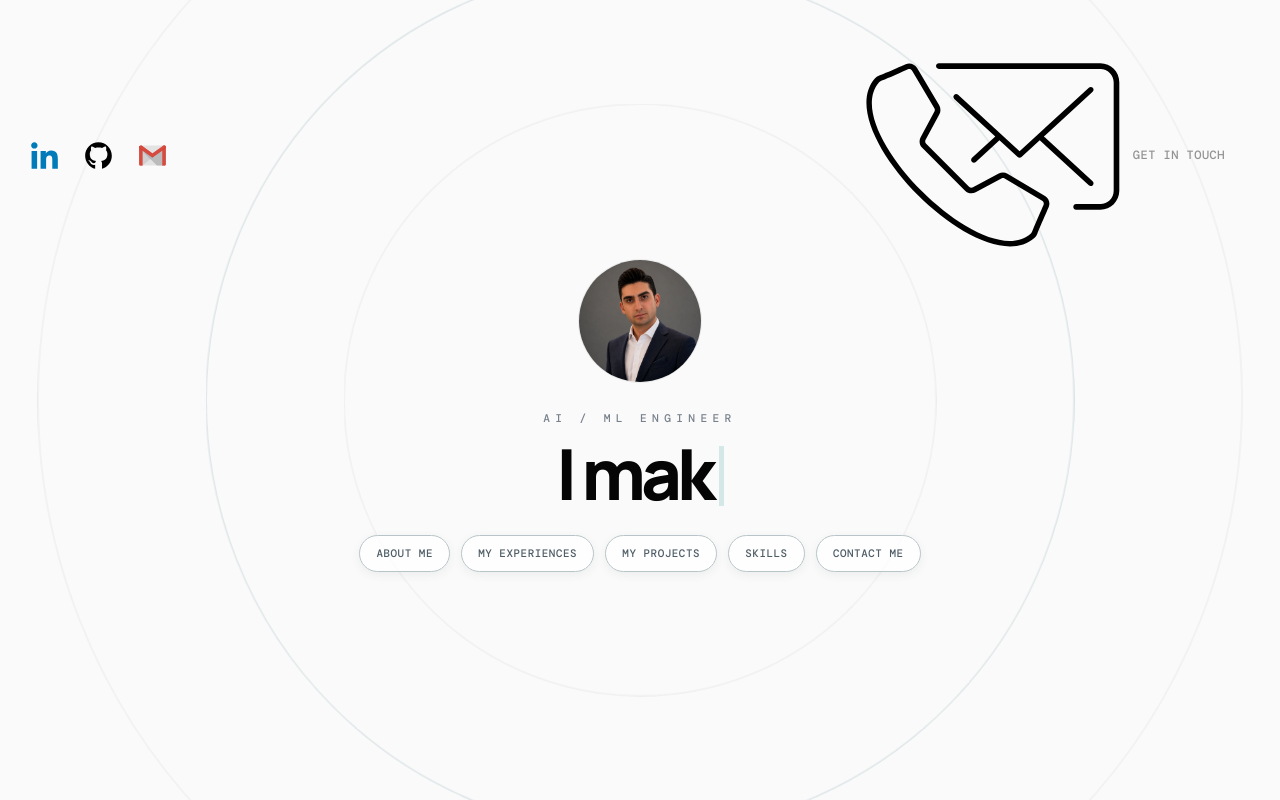
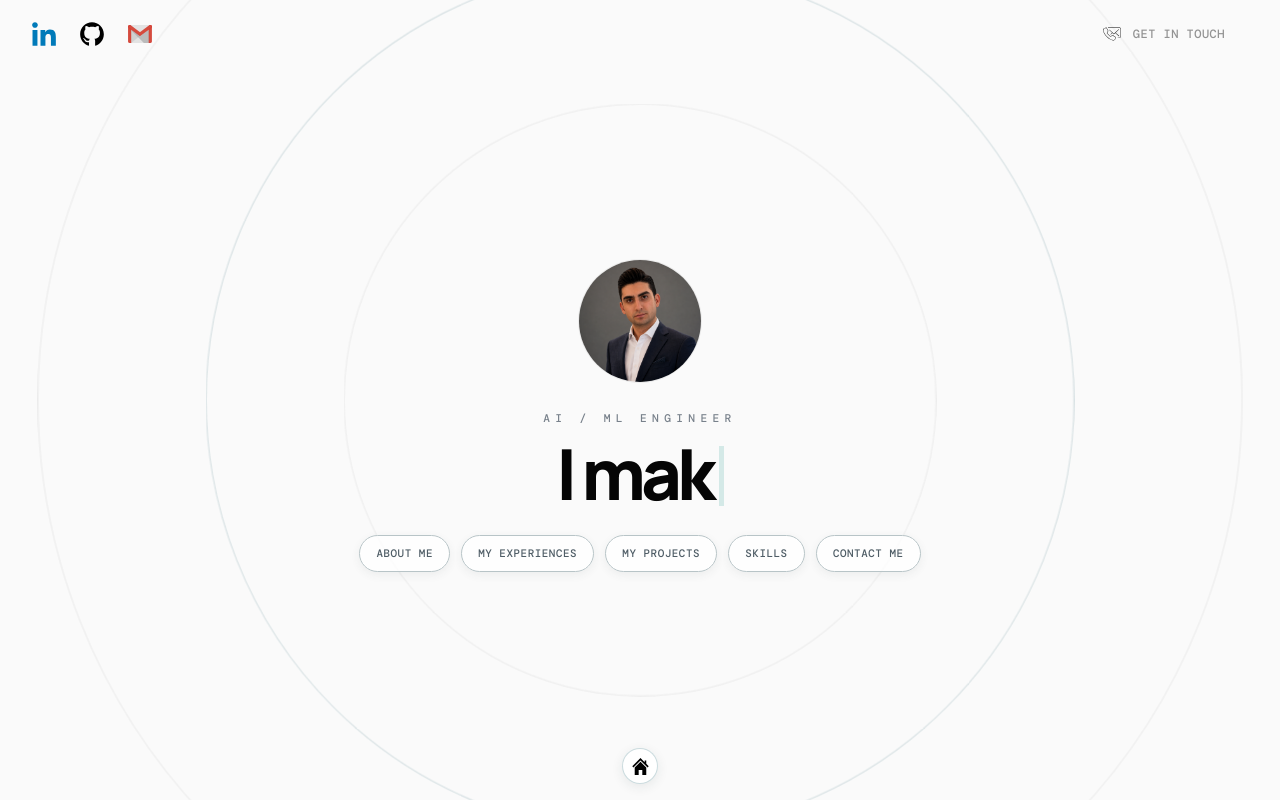
Before and after one commit to salehmmrezaei/saleh-portfolio, a React (Vite) app in the folder frontend/: page / in a window 1280 px wide. Built offline with nearby package versions, Linux system fonts and the light colour scheme; no server answers.

Commit message:
icon and about me section issues fixed

```diff
--- a/frontend/src/App.tsx
+++ b/frontend/src/App.tsx
@@ -1,7 +1,7 @@
 import { useEffect, useState } from 'react';
 import './index.css';
 import { ExperienceCarousel } from './components/ExperienceCarousel';
-import { ExternalLinkIcon, HomeIcon } from './components/Icons';
+import { ExternalLinkIcon, HomeButton } from './components/Icons';
 import { Hero } from './components/Hero';
 import { ContactSection } from './components/ContactSection';
 import type { Education, Experience, Project } from './types';
@@ -60,40 +60,44 @@ function App() {
 
   return (
     <main className="page-shell">
-      <Hero visibleText={visibleText} />
+      <Hero visibleText={visibleText} onBackHome={scrollHome} />
       <section className="content-section about-section snap-section" id="about">
         <div className="about-visual">
           <div className="section-heading"><p className="eyebrow">A LITTLE ABOUT ME</p><h2><span className="heading-line">Curious by nature.</span><br /><em>Builder by choice.</em></h2></div>
           <img className="about-photo" src={aboutPhoto} alt="Saleh exploring a forest trail" />
         </div>
         <div className="about-copy">
-          <p>Hey 👋 I’m Saleh, an AI Engineer based in Italy with a background in both artificial intelligence and software engineering.</p>
-          <p>I recently completed my M.Sc. in Artificial Intelligence at the University of Bologna, and my work has focused on building practical AI systems with LLMs, RAG, AI agents, NLP, and machine learning.</p>
+          <p>Hey 👋 I’m Saleh, an AI Engineer based in Italy with a background in both artificial intelligence and software engineering.
+            I completed my M.Sc. in Artificial Intelligence at the University of Bologna, and my work has focused on building practical AI systems with LLMs, RAG, AI agents, NLP, and machine learning.</p>
           <p>I enjoy turning ideas and prototypes into reliable applications, whether that means designing RAG pipelines, building agentic workflows, developing Python/FastAPI backends, or experimenting with new models and evaluation methods.</p>
           <p>Outside of work, I’m always exploring new AI tools, improving my projects, and learning how to build better systems that are useful, scalable, and production-ready.</p>
         </div>
+        <HomeButton onClick={scrollHome} />
       </section>
       <section className="content-section experience-section snap-section" id="experience">
         <div className="section-heading"><p className="eyebrow">PROFESSIONAL EXPERIENCES</p></div>
         {message('experiences', 'experiences', experiences.length)}
         {experiences.length > 0 && <ExperienceCarousel experiences={experiences} />}
+        <HomeButton onClick={scrollHome} />
       </section>
       <section className="content-section projects-section snap-section" id="projects">
         <div className="section-heading"><p className="eyebrow">SELECTED WORK</p><h2>Projects</h2></div>
         {message('projects', 'projects', projects.length)}
         <div className="project-grid">{projects.map((project) => <article className="project-card" key={project.id}><div><p className="project-number">0{project.id}</p><h3>{project.name}</h3><p>{project.description.join(' ')}</p></div><div className="project-footer"><div className="tags">{project.skills.map((skill) => <span key={skill}>{skill}</span>)}</div><a href={project.url} target="_blank" rel="noreferrer" aria-label={`View ${project.name}`}><ExternalLinkIcon /></a></div></article>)}</div>
+        <HomeButton onClick={scrollHome} />
       </section>
       <section className="content-section skills-section snap-section" id="skills">
         <div className="section-heading"><p className="eyebrow">WHAT I WORK WITH</p><h2>Skills</h2></div>
         <div className="skills-list">{['Python', 'Machine Learning', 'LLMs & RAG', 'FastAPI', 'Docker', 'SQL & Databases', 'React & TypeScript', 'Cloud & Deployment'].map((skill) => <span key={skill}>{skill}</span>)}</div>
+        <HomeButton onClick={scrollHome} />
       </section>
       <section className="content-section education-section snap-section" id="education">
         <div className="section-heading"><p className="eyebrow">THE FOUNDATION</p><h2>Education</h2></div>
         {message('educations', 'education records', educations.length)}
         {educations.map((education) => <article className="education-row" key={education.id}><div><h3>{education.degree}</h3><p>{education.institution}, {education.country}</p></div><p>{education.start_date} — {education.end_date}</p></article>)}
+        <HomeButton onClick={scrollHome} />
       </section>
-      <ContactSection />
-      <a className="global-home" href="#home" onClick={(event) => { event.preventDefault(); scrollHome(); }} aria-label="Back to home"><HomeIcon /></a>
+      <ContactSection onBackHome={scrollHome} />
     </main>
   );
 }
--- a/frontend/src/components/ContactSection.tsx
+++ b/frontend/src/components/ContactSection.tsx
@@ -1,6 +1,7 @@
 import { useState, type FormEvent } from 'react';
+import { HomeButton } from './Icons';
 
-export function ContactSection() {
+export function ContactSection({ onBackHome }: { onBackHome: () => void }) {
   const [isSending, setIsSending] = useState(false);
   const [status, setStatus] = useState<{ type: 'success' | 'error'; message: string } | null>(null);
 
@@ -68,6 +69,7 @@ export function ContactSection() {
         {status && <p className={`form-status ${status.type}`} role={status.type === 'error' ? 'alert' : 'status'}>{status.message}</p>}
       </form>
       <small>© {new Date().getFullYear()} Saleh Rezaei</small>
+      <HomeButton onClick={onBackHome} />
     </footer>
   );
 }
--- a/frontend/src/components/Hero.tsx
+++ b/frontend/src/components/Hero.tsx
@@ -1,11 +1,12 @@
-import { ContactIcon, GitHubIcon, LinkedInIcon, MailIcon } from './Icons';
+import { ContactIcon, GitHubIcon, HomeButton, LinkedInIcon, MailIcon } from './Icons';
 import profileImage from '../assets/profile.png';
 
 interface HeroProps {
   visibleText: string;
+  onBackHome: () => void;
 }
 
-export function Hero({ visibleText }: HeroProps) {
+export function Hero({ visibleText, onBackHome }: HeroProps) {
   return (
     <section className="hero snap-section" id="home">
       <nav className="topbar" aria-label="Primary navigation">
@@ -25,6 +26,7 @@ export function Hero({ visibleText }: HeroProps) {
           <a href="#about">About me</a><a href="#experience">My experiences</a><a href="#projects">My projects</a><a href="#skills">Skills</a><a href="#contact">Contact me</a>
         </nav>
       </div>
+      <HomeButton onClick={onBackHome} />
     </section>
   );
 }
--- a/frontend/src/components/Icons.tsx
+++ b/frontend/src/components/Icons.tsx
@@ -28,6 +28,10 @@ export function HomeIcon({ className }: IconProps) {
   return <img className={className} src={homeIcon} alt="" aria-hidden="true" />;
 }
 
+export function HomeButton({ onClick }: { onClick: () => void }) {
+  return <a className="section-home" href="#home" onClick={(event) => { event.preventDefault(); onClick(); }} aria-label="Back to home"><HomeIcon /></a>;
+}
+
 export function ArrowIcon({ direction = 'right', className }: IconProps & { direction?: 'left' | 'right' }) {
   return <svg className={className} viewBox="0 0 24 24" aria-hidden="true"><path d={direction === 'left' ? 'M19 12H5m6-6-6 6 6 6' : 'M5 12h14m-6-6 6 6-6 6'} /></svg>;
 }
--- a/frontend/src/index.css
+++ b/frontend/src/index.css
@@ -43,7 +43,7 @@ a {
 .topbar {
   position: absolute;
   z-index: 3;
-  top: 27px;
+  top: 18px;
   left: 2.2vw;
   right: 4.3vw;
   display: flex;
@@ -56,7 +56,7 @@ a {
 
 .social-links {
   display: flex;
-  gap: 1.4rem;
+  gap: 1rem;
   align-items: center;
   font: 700 1.05rem 'DM Mono', monospace;
   color: #858585;
@@ -199,19 +199,35 @@ h1 {
   transform: translateY(-2px);
 }
 
-.hero-home {
+.section-home {
   position: absolute;
-  bottom: 17px;
+  bottom: 1rem;
   left: 50%;
   display: grid;
   place-items: center;
-  width: 39px;
-  height: 39px;
+  width: 36px;
+  height: 36px;
+  padding: 0;
+  border: 1px solid rgba(108, 152, 161, .35);
   border-radius: 50%;
-  background: #6c98a1;
-  color: white;
-  font-size: 1.5rem;
+  background: rgba(255, 255, 255, .9);
+  box-shadow: 0 3px 12px rgba(35, 55, 55, .09);
   transform: translateX(-50%);
+  transition: transform .2s, background .2s, box-shadow .2s;
+  z-index: 2;
+}
+
+.section-home:hover {
+  background: #e7ede9;
+  box-shadow: 0 5px 14px rgba(35, 55, 55, .14);
+  transform: translate(-50%, -2px);
+}
+
+.section-home img {
+  display: block;
+  width: 17px;
+  height: 17px;
+  object-fit: contain;
 }
 
 
@@ -221,10 +237,11 @@ h1 {
 ========================= */
 
 .content-section {
+  position: relative;
   width: 100%;
   max-width: 1180px;
   margin: 0 auto;
-  padding: 6rem 2rem;
+  padding: 6rem 2rem 5rem;
 
   display: flex;
   flex-direction: column;
@@ -237,13 +254,14 @@ h1 {
 ========================= */
 
 .content-section.about-section {
+  position: relative;
   display: grid;
 
   /* Flexible 40/60 split keeps the gap inside the available width. */
-  grid-template-columns: minmax(0, 2fr) minmax(0, 3fr);
+  grid-template-columns: minmax(0, 2fr) minmax(0, 2.4fr);
 
   /* small gap between image/heading and text */
-  column-gap: 3rem;
+  column-gap: clamp(2rem, 4vw, 4rem);
 
   align-items: center;
 
@@ -251,7 +269,22 @@ h1 {
   max-width: 1350px;
   margin: 0 auto;
 
-  padding: 5rem 2rem;
+  padding: 5rem 2rem 5.5rem;
+}
+
+.about-visual {
+  min-width: 0;
+}
+
+.about-photo {
+  display: block;
+  width: 100%;
+  max-width: 430px;
+  height: clamp(250px, 31vw, 410px);
+  margin-top: 1.5rem;
+  border-radius: 6px;
+  object-fit: cover;
+  object-position: center 38%;
 }
 
 
@@ -280,16 +313,14 @@ h1 {
 .about-copy {
   min-width: 0;
   width: 100%;
-  max-width: none;
-
-  margin: 0;
-
-  color: #65716d;
-
-  font-size: 1.08rem;
+  max-width: 54ch;
+  margin-top: 8rem;
+  color: #676571;
+  text-align: justify;
+  font-size: 1.125rem;
   font-weight: 500;
-
   line-height: 1.6;
+  padding: 1rem 0 0 0;
 }
 
 
@@ -299,7 +330,7 @@ h1 {
 
 @media (max-width: 950px) {
   .content-section.about-section {
-    grid-template-columns: 44% 56%;
+    grid-template-columns: minmax(0, .9fr) minmax(0, 1.1fr);
     column-gap: 2rem;
 
     padding-left: 1.5rem;
@@ -309,6 +340,11 @@ h1 {
   .about-copy {
     font-size: 1rem;
     line-height: 1.6;
+  }
+
+  .about-photo {
+    max-width: 100%;
+    height: clamp(230px, 34vw, 340px);
   }
 }
 
@@ -325,6 +361,11 @@ h1 {
     max-width: 100%;
 
     padding: 5rem 1.5rem;
+  }
+
+  .about-photo {
+    height: min(78vw, 360px);
+    margin-top: 1.25rem;
   }
 
   .about-copy {
@@ -535,6 +576,7 @@ this reduces their visual spacing slightly.
 ========================= */
 
 .contact-section {
+  position: relative;
   display: grid;
   grid-template-columns: minmax(220px, .75fr) minmax(320px, 1fr);
   gap: 4rem;
@@ -543,7 +585,7 @@ this reduces their visual spacing slightly.
   padding:
     6rem
     max(2rem, calc((100% - 1180px) / 2))
-    2rem;
+    5rem;
 
   background: #e7ede9;
 }
@@ -656,6 +698,7 @@ this reduces their visual spacing slightly.
 }
 
 .snap-section {
+  position: relative;
   min-height: 100svh;
   scroll-snap-align: start;
   scroll-snap-stop: always;
@@ -669,7 +712,6 @@ this reduces their visual spacing slightly.
 .topbar svg,
 .contact-corner svg,
 .social-links svg,
-.hero-home svg,
 .external-icon,
 .carousel-controls svg {
   width: 18px;
@@ -695,8 +737,9 @@ this reduces their visual spacing slightly.
 }
 
 .social-links img {
-  width: 27px;
-  height: 27px;
+  display: block;
+  width: 24px;
+  height: 24px;
   object-fit: contain;
 }
 
@@ -725,16 +768,11 @@ this reduces their visual spacing slightly.
   font-size: .75rem;
 }
 
-.contact-corner svg {
-  width: 26px;
-  height: 26px;
-  stroke-width: 1.55;
-}
-
-.hero-home svg {
-  width: 21px;
-  height: 21px;
-  stroke-width: 1.4;
+.contact-corner img {
+  display: block;
+  width: 18px;
+  height: 18px;
+  object-fit: contain;
 }
 
 
```
